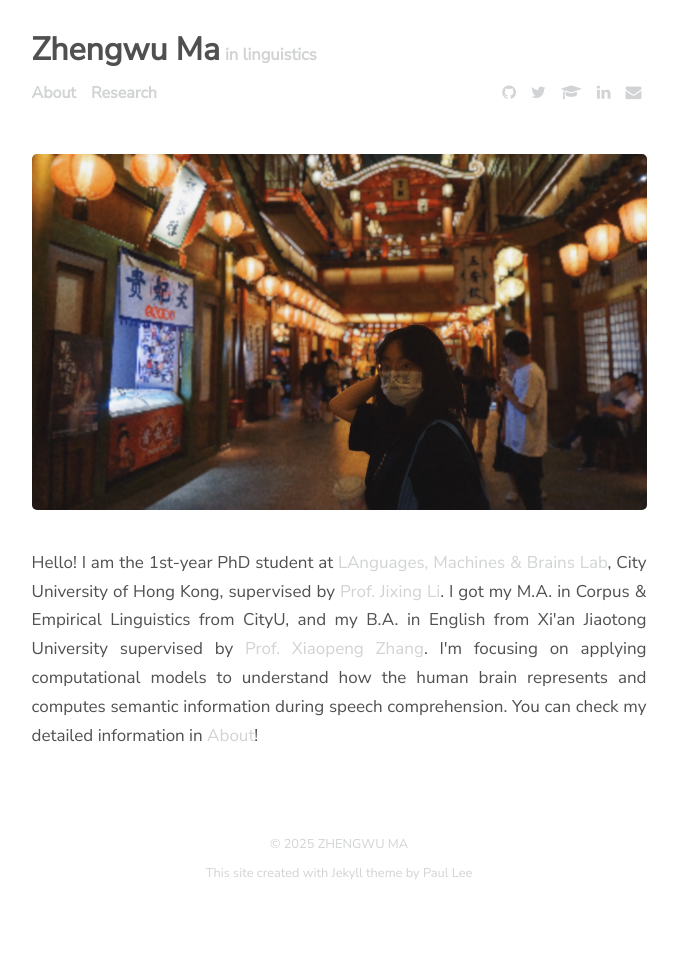
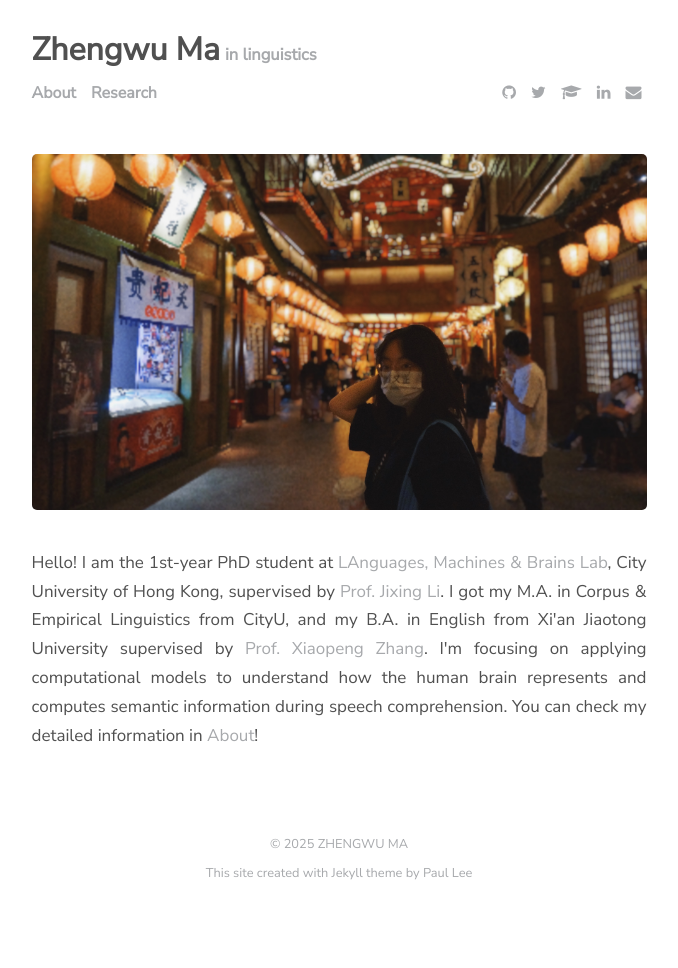
Before and after one commit to zhengwuma/zhengwuma.github.io, a Jekyll site: the page built from index.html, in a window 1280 px wide. Shown: the whole page, without its empty margins (301-979 px from the left). Built offline with Jekyll 4.4.1, drawn with Linux system fonts in a browser that asks for light colours; the list of posts is cut into pages by our own code.

Commit message:
Update main.scss

```diff
--- a/assets/css/main.scss
+++ b/assets/css/main.scss
@@ -11,7 +11,7 @@ $code-background-color:   #f5f5f5;
 $pagination-button-color: #e0e0e0;
 
 $dark-gray-color:        #333;
-$light-gray-color:       #D1D3D4;
+$light-gray-color:       #A7A9AC;
 $extra-light-gray-color: #ccc;
 
 $container-responsive-width: 768px;
```
